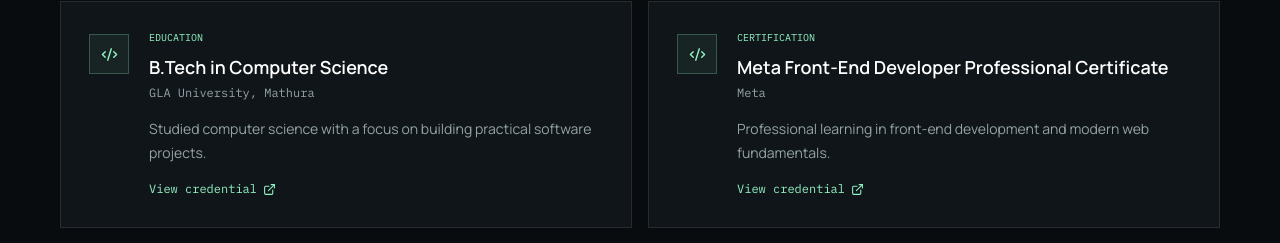
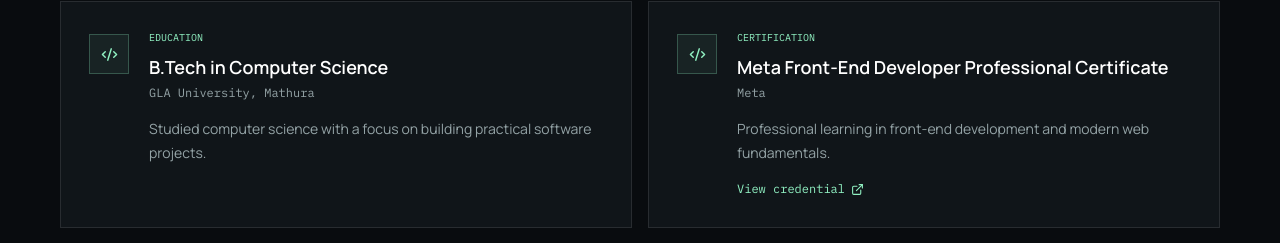
Before and after one commit to CoderShobhitSingh/portfolio, a React (Vite) app: page / in a window 1280 px wide. Shown: the part 2478-2721 px from the top of the page. Built offline with nearby package versions, Linux system fonts and the light colour scheme.

Commit message:
data modified

```diff
--- a/src/data/portfolioData.js
+++ b/src/data/portfolioData.js
@@ -50,7 +50,7 @@ export const milestones = [
     title: 'B.Tech in Computer Science',
     organization: 'GLA University, Mathura',
     description: 'Studied computer science with a focus on building practical software projects.',
-    link: 'https://drive.google.com/file/d/12pQjV8XRym0erj9LjlPE_sBP9R0iILof/view?usp=sharing',
+    link: '',
   },
   {
     type: 'Certification',
```
